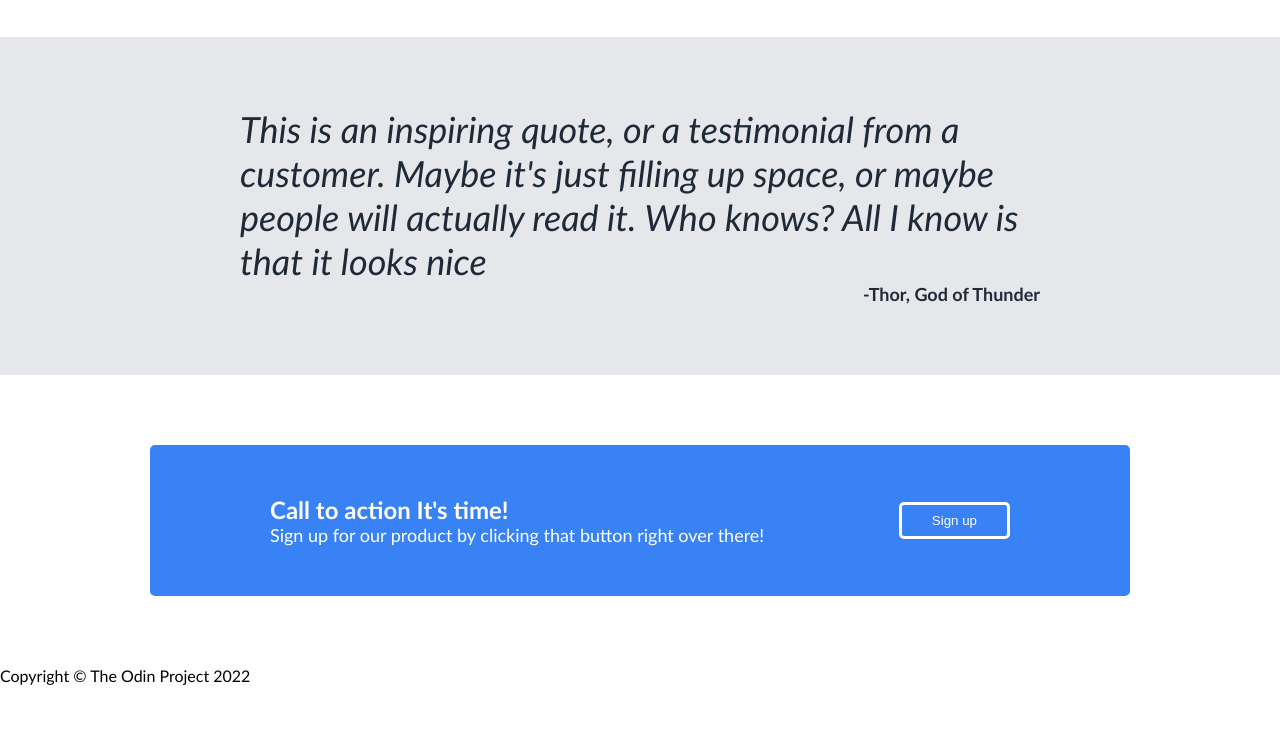
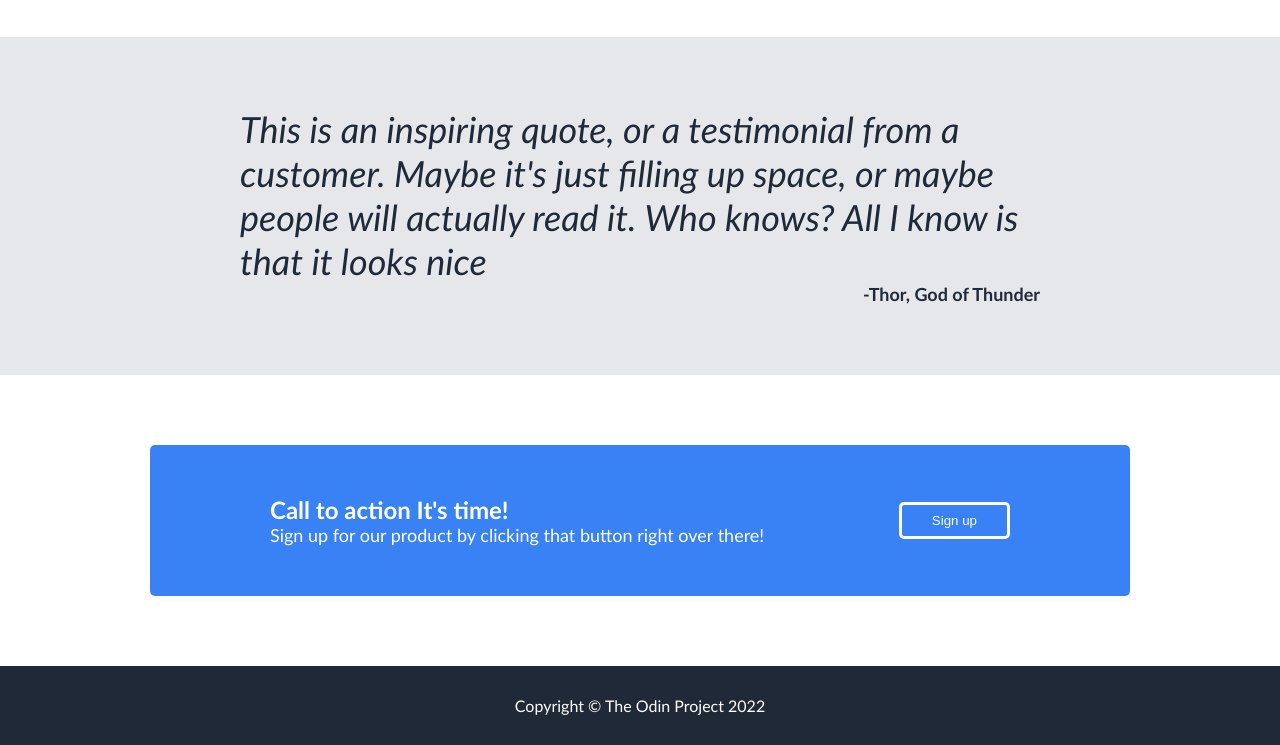
Before and after one commit to blar275/odin-landing-page, a plain HTML site: page index.html in a window 1280 px wide. Shown: the part 790-1535 px from the top of the page. Before the commit the page ends 1475 px from the top, so only its background shows below. Drawn offline with Linux system fonts and the light colour scheme.

Commit message:
added working footer

```diff
--- a/style.css
+++ b/style.css
@@ -16,6 +16,13 @@ h3 {
     margin-top: 0;
     font-size: 36px;
     font-weight: bolder;
+}
+
+footer {
+    padding: 30px 0;
+    color: white;
+    background-color: #1F2937;
+    text-align: center;
 }
 
 .header {
```
